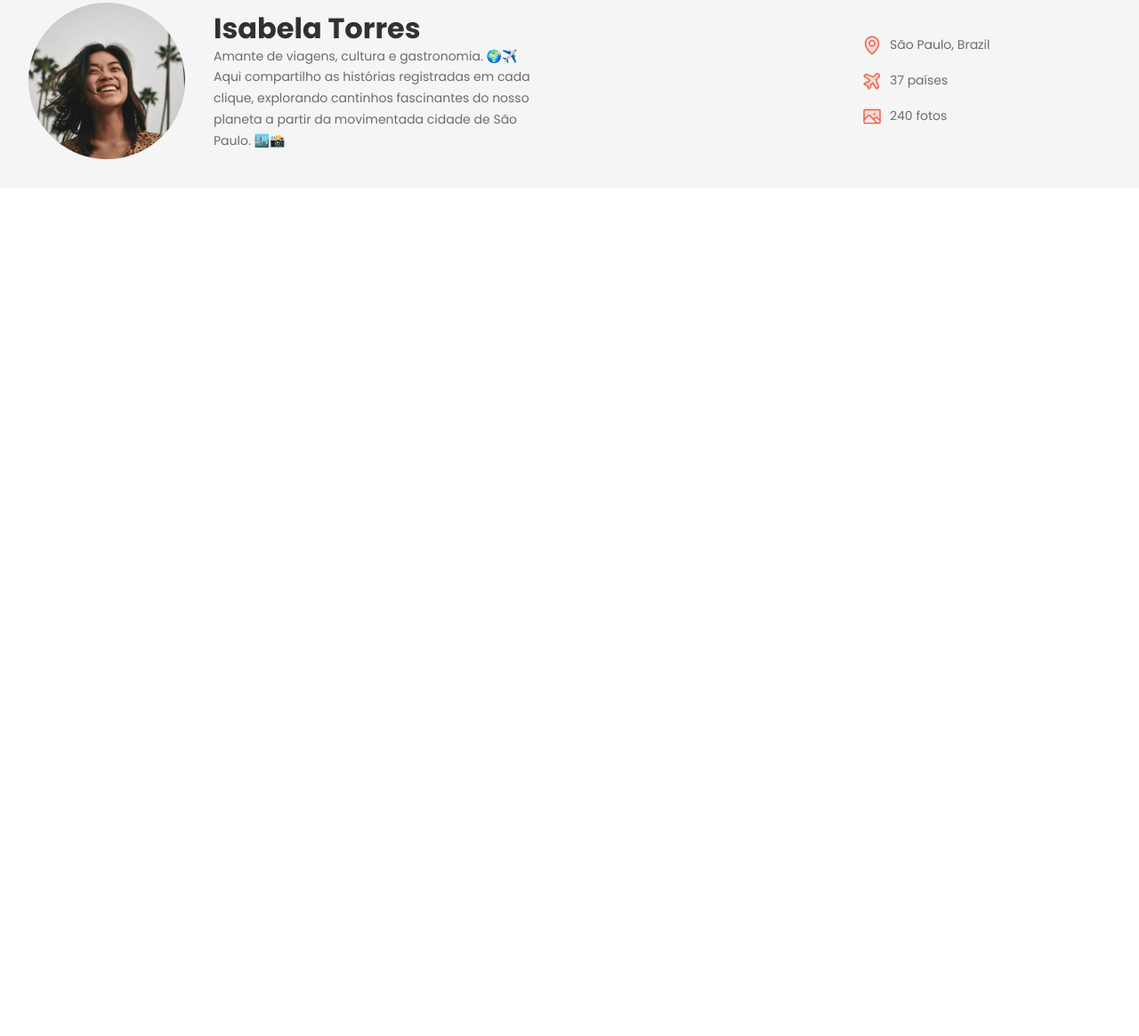
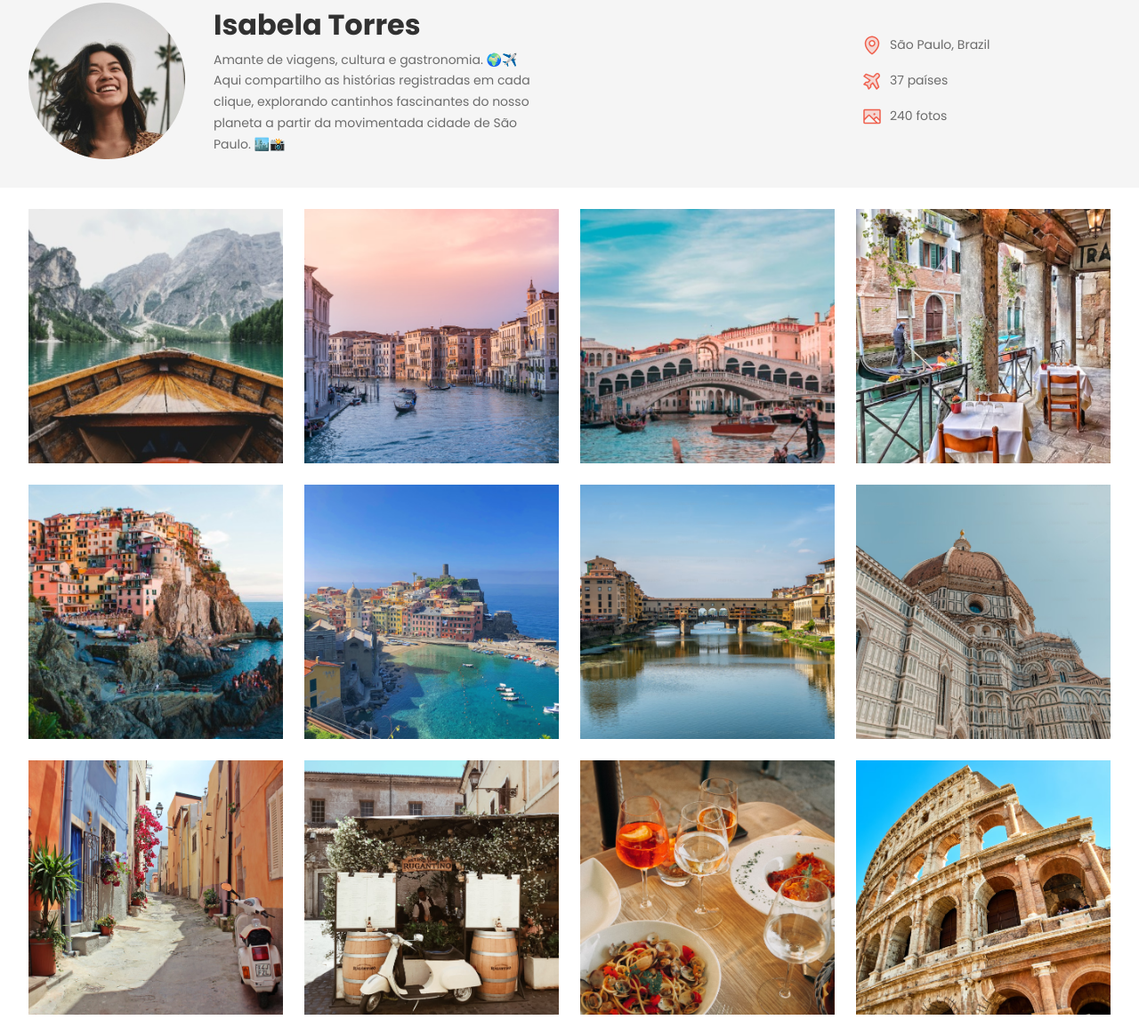
Before and after one commit to victorozoterio/travelgram, a plain HTML site: page index.html in a window 1280 px wide. Shown: the part 125-1290 px from the top of the page at 89% size. Before the commit the page ends 800 px from the top, so only its background shows below. Drawn offline with Linux system fonts and the light colour scheme.

Commit message:
feat: main gallery

```diff
--- a/index.html
+++ b/index.html
@@ -62,5 +62,20 @@
             </div>
         </header>
     </div>
+
+    <main class="container">
+        <img src="assets/images/Image 01.png" alt="...">
+        <img src="assets/images/Image 02.png" alt="...">
+        <img src="assets/images/Image 03.png" alt="...">
+        <img src="assets/images/Image 04.png" alt="...">
+        <img src="assets/images/Image 05.png" alt="...">
+        <img src="assets/images/Image 06.png" alt="...">
+        <img src="assets/images/Image 07.png" alt="...">
+        <img src="assets/images/Image 08.png" alt="...">
+        <img src="assets/images/Image 09.png" alt="...">
+        <img src="assets/images/Image 10.png" alt="...">
+        <img src="assets/images/Image 11.png" alt="...">
+        <img src="assets/images/Image 12.png" alt="...">
+    </main>
 </body>
 </html>
--- a/styles/header.css
+++ b/styles/header.css
@@ -22,6 +22,7 @@ header .container {
 #profile h1 {
     font: var(--text-lg);
     color: var(--text-color-primary);
+    margin-bottom: 8px;
 }
 
 #info {
--- a/styles/index.css
+++ b/styles/index.css
@@ -1,3 +1,4 @@
 @import url(global.css);
 @import url(nav.css);
 @import url(header.css);
+@import url(main.css);
--- /dev/null
+++ b/styles/main.css
@@ -0,0 +1,12 @@
+main {
+    display: flex;
+    flex-wrap: wrap;
+    gap: 24px;
+    padding-block: 24px; /* Aplica um espaço no top e no bottom do container */
+}
+
+main img {
+    width: 286px;
+    height: 286px;
+    object-fit: cover;
+}
```
